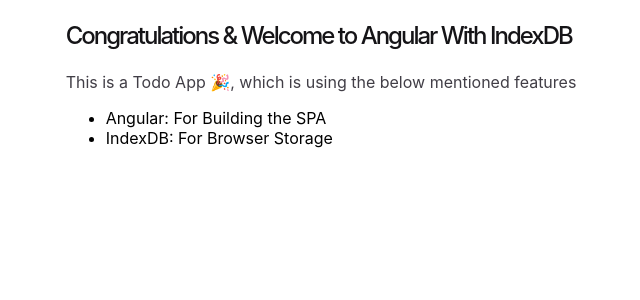
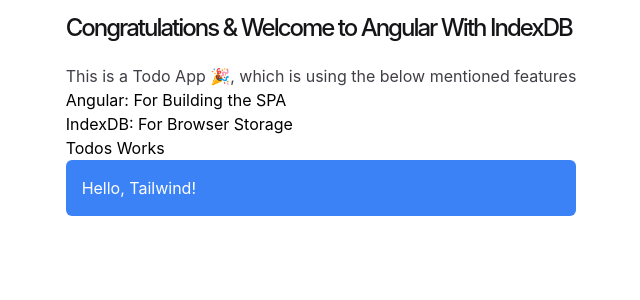
Before and after one commit to developer-starters/angular-indexdb-starter, an Angular app: page / in a window 1280 px wide. Shown: the top 300 px of the page, without its empty margins (319-959 px from the left). Built offline with nearby package versions, Linux system fonts and the light colour scheme.

Commit message:
Tailwind setup completed

```diff
--- a/package.json
+++ b/package.json
@@ -28,6 +28,7 @@
     "@angular/cli": "^18.1.4",
     "@angular/compiler-cli": "^18.1.0",
     "@types/jasmine": "~5.1.0",
+    "autoprefixer": "^10.4.20",
     "husky": "^9.1.4",
     "jasmine-core": "~5.1.0",
     "karma": "~6.4.0",
@@ -36,7 +37,9 @@
     "karma-jasmine": "~5.1.0",
     "karma-jasmine-html-reporter": "~2.1.0",
     "lint-staged": "^15.2.8",
+    "postcss": "^8.4.41",
     "prettier": "^3.3.3",
+    "tailwindcss": "^3.4.9",
     "typescript": "~5.5.2"
   },
   "husky": {
--- a/src/app/app.component.html
+++ b/src/app/app.component.html
@@ -175,7 +175,9 @@
         <li>Angular: For Building the SPA</li>
         <li>IndexDB: For Browser Storage</li>
       </ul>
+      <div>
+        <router-outlet />
+      </div>
     </div>
   </div>
 </main>
-<router-outlet />
--- a/src/app/app.routes.ts
+++ b/src/app/app.routes.ts
@@ -4,6 +4,7 @@ import { UpdateTodoComponent } from '../update-todo/update-todo.component';
 import { TodosComponent } from '../todos/todos.component';
 
 export const routes: Routes = [
+  { path: '', component: TodosComponent },
   { path: 'todo', component: TodosComponent },
   { path: 'add', component: CreateTodoComponent },
   { path: 'update', component: UpdateTodoComponent },
--- a/src/styles.sass
+++ b/src/styles.sass
@@ -1 +1,4 @@
 /* You can add global styles to this file, and also import other style files */
+@tailwind base
+@tailwind components
+@tailwind utilities
--- a/src/todos/todos.component.html
+++ b/src/todos/todos.component.html
@@ -10,3 +10,5 @@
 </div> -->
 
 <div>Todos Works</div>
+
+<div class="bg-blue-500 text-white p-4 rounded-md">Hello, Tailwind!</div>
--- /dev/null
+++ b/tailwind.config.js
@@ -0,0 +1,10 @@
+/** @type {import('tailwindcss').Config} */
+module.exports = {
+  content: [
+    "./src/**/*.{html,ts}",
+  ],
+  theme: {
+    extend: {},
+  },
+  plugins: [],
+}
```
Also changed, not shown: 1 other file (tests, documents, lock files or other folders).
